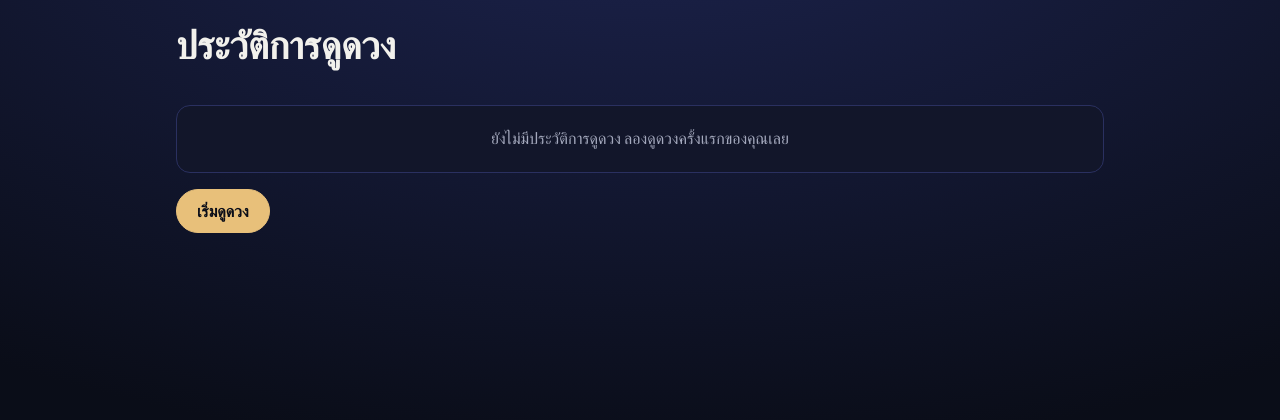
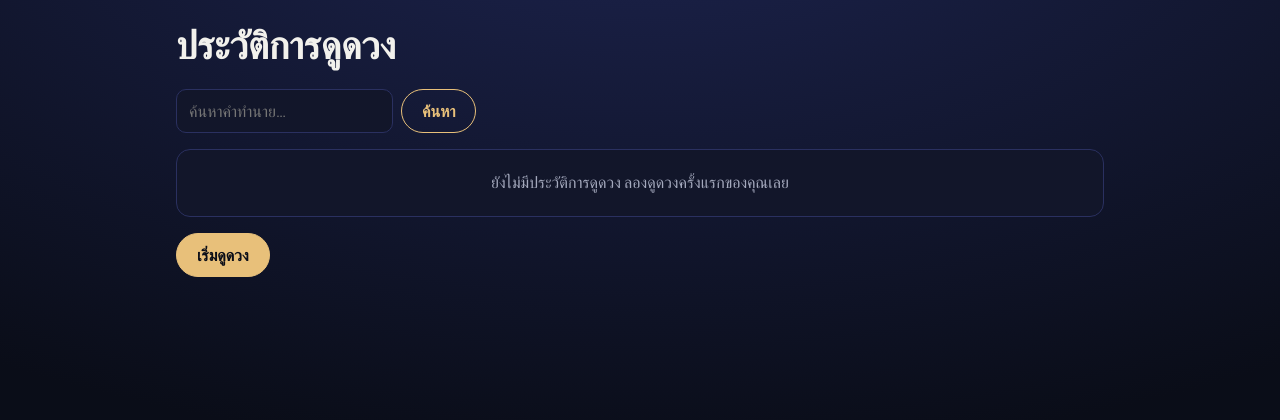
Before and after one commit to raindewywy/rakkan, a Node server app: page /history in a window 1280 px wide. Shown: the part 63-483 px from the top of the page. Run offline with Node 20, Linux system fonts and the light colour scheme; the visitor is signed in with stand-in values (Sample User, id 1); some libraries are stand-ins or nearby versions.

Commit message:
[16]: add search box to view

```diff
--- a/controllers/historyController.js
+++ b/controllers/historyController.js
@@ -12,6 +12,10 @@ function list(req, res) {
   let items = sharedHistory.sortByDate(userId);
 
   // ----- search (ticket 16) -----
+  if (q) {
+    const matches = new Set(sharedHistory.search(userId, q));
+    items = items.filter((entry) => matches.has(entry));
+  }
 
   // ----- filter by category (ticket 19) -----
 
--- a/views/history.ejs
+++ b/views/history.ejs
@@ -4,13 +4,24 @@
 
   <div class="toolbar">
     <%# ----- search (ticket 16) ----- %>
+    <form class="search" method="get" action="/history" role="search">
+      <label class="visually-hidden" for="q"><%= tr('ค้นหาในประวัติ', 'Search history') %></label>
+      <input id="q" name="q" type="search" value="<%= q %>" placeholder="<%= tr('ค้นหาคำทำนาย…', 'Search readings…') %>">
+      <% if (category) { %><input type="hidden" name="category" value="<%= category %>"><% } %>
+      <button class="btn" type="submit"><%= tr('ค้นหา', 'Search') %></button>
+    </form>
 
     <%# ----- filter by category (ticket 19) ----- %>
   </div>
 
   <% if (items.length === 0) { %>
+    <% if (q) { %>
+      <p class="empty card"><%= tr('ไม่พบประวัติที่ตรงกับ “' + q + '”', 'No readings found for “' + q + '”.') %></p>
+      <a class="btn" href="/history<%= category ? '?category=' + encodeURIComponent(category) : '' %>"><%= tr('ล้างคำค้นหา', 'Clear search') %></a>
+    <% } else { %>
     <p class="empty card"><%= tr('ยังไม่มีประวัติการดูดวง ลองดูดวงครั้งแรกของคุณเลย', 'No readings yet. Make your first reading!') %></p>
     <a class="btn btn-primary" href="/predict"><%= tr('เริ่มดูดวง', 'Start a reading') %></a>
+    <% } %>
   <% } else { %>
   <div class="table-wrap" role="region" aria-label="<%= tr('ตารางประวัติการดูดวง', 'Reading history table') %>" tabindex="0">
     <table class="history-table">
```
